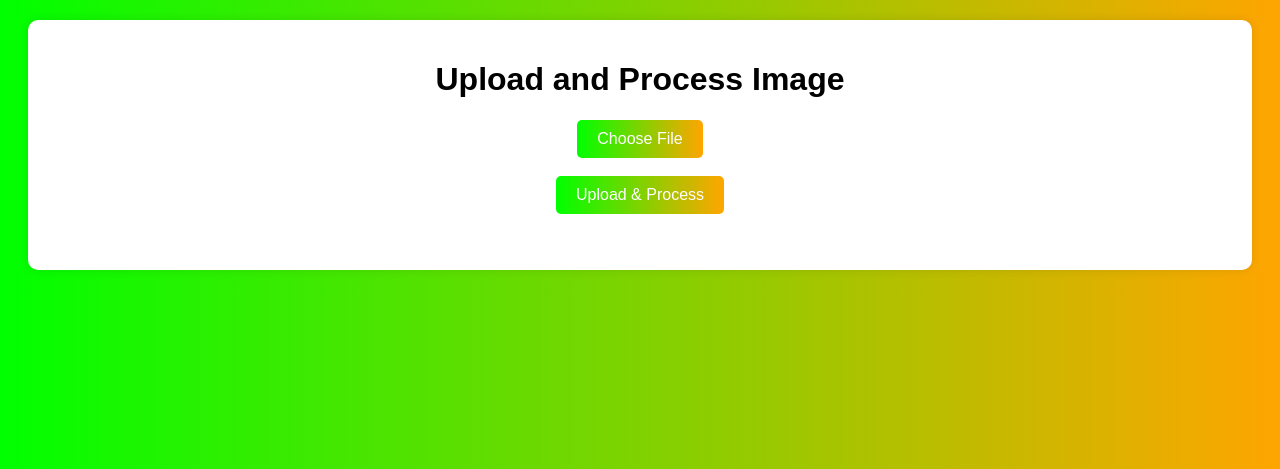
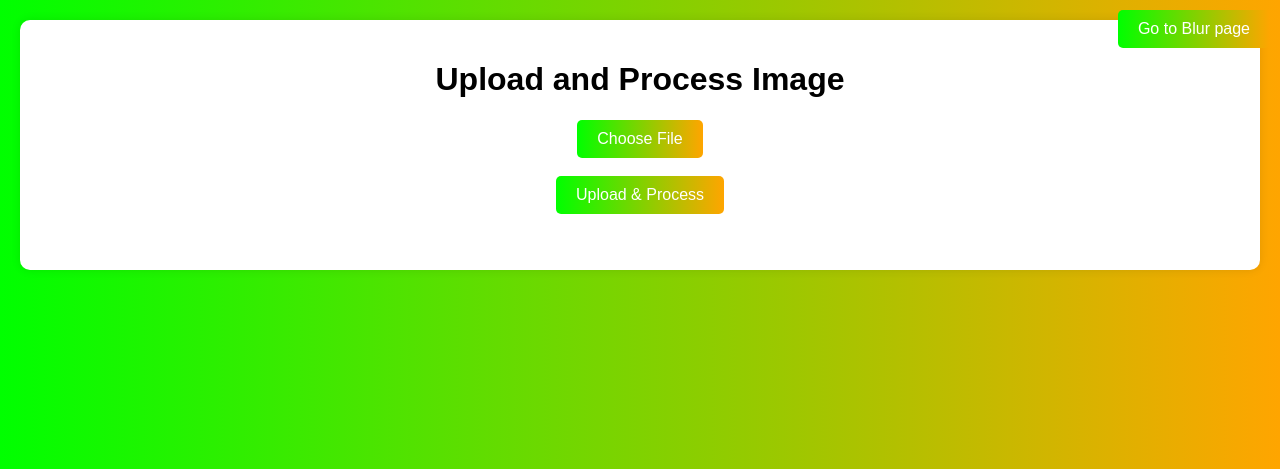
Before and after one commit to MrSachchidanand13/dark1, a Flask app: page / in a window 1280 px wide. Shown: the top 469 px of the page. Run offline with Flask 3, Linux system fonts and the light colour scheme.

Commit message:
Update index.html

```diff
--- a/templates/index.html
+++ b/templates/index.html
@@ -7,6 +7,8 @@
         body {
             background: linear-gradient(to right, lime, orange);
             font-family: Arial, sans-serif;
+            margin: 0;
+            padding: 0;
         }
         .container {
             margin: 20px;
@@ -20,7 +22,7 @@
             max-width: 100%;
             margin-top: 20px;
         }
-        button, .file-label {
+        button, .file-label, .redirect-button {
             background: linear-gradient(to right, lime, orange);
             border: none;
             color: white;
@@ -31,15 +33,23 @@
             transition: background 0.3s;
             display: inline-block;
         }
-        button:hover, .file-label:hover {
+        button:hover, .file-label:hover, .redirect-button:hover {
             background: linear-gradient(to right, orange, lime);
         }
         input[type="file"] {
             display: none;
         }
+        .top-right-button {
+            position: absolute;
+            top: 10px;
+            right: 10px;
+        }
     </style>
 </head>
 <body>
+    <div class="top-right-button">
+        <button class="redirect-button" onclick="window.location.href='https://blur-1.onrender.com'">Go to Blur page</button>
+    </div>
     <div class="container">
         <h1>Upload and Process Image</h1>
         <form id="uploadForm" enctype="multipart/form-data">
```
